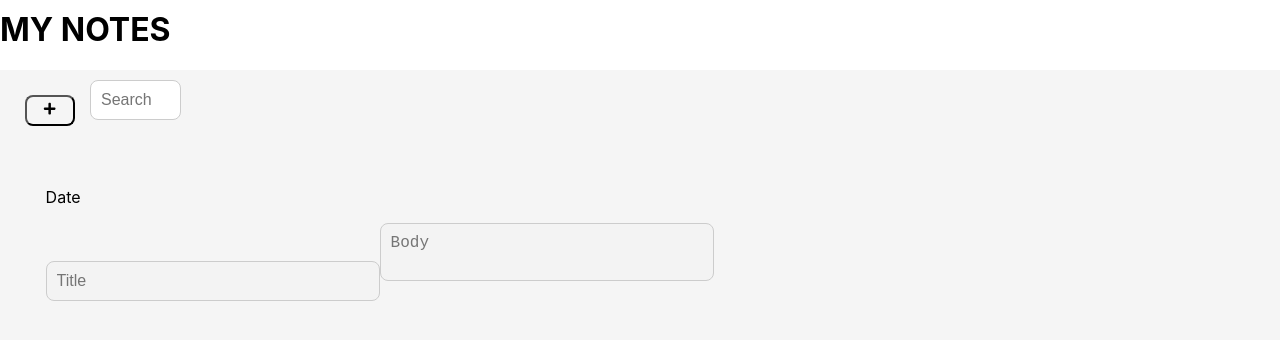
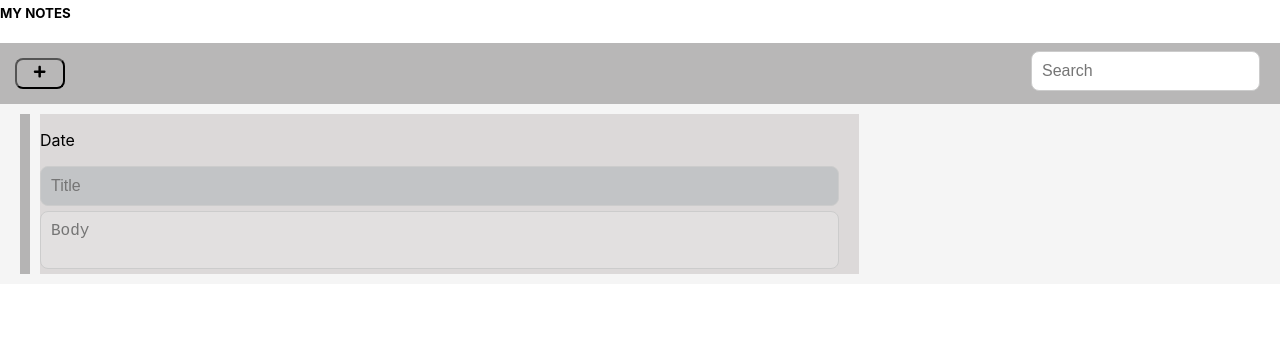
Before and after one commit to GennadyBerg/SEcond_Note_test, a React (Create React App) app: page / in a window 1280 px wide. Shown: the top 340 px of the page. Built offline with nearby package versions, Linux system fonts and the light colour scheme.

Commit message:
B-testing 90%

```diff
--- /dev/null
+++ b/public/example_note.html
@@ -0,0 +1,117 @@
+<!DOCTYPE html>
+<html>
+<head>
+  <title>Верстка по макету</title>
+  <style>
+    /* Общие стили */
+    body {
+      font-family: Arial, sans-serif;
+      margin: 0;
+      padding: 0;
+    }
+
+    .container {
+      max-width: 800px;
+      margin: 0 auto;
+      padding: 20px;
+    }
+
+    /* Стили для навигационной панели */
+    .navbar {
+      background-color: #333;
+      padding: 10px;
+      color: #fff;
+      display: flex;
+      justify-content: space-between;
+      align-items: center;
+    }
+
+    .navbar a {
+      color: #fff;
+      text-decoration: none;
+      margin-left: 10px;
+    }
+
+
+    .navbar .logo img {
+      width: 24px;
+      height: 24px;
+      margin-right: 5px;
+    }
+
+    .navbar input[type="text"] {
+      padding: 5px;
+    }
+
+    /* Стили для двух панелей */
+    .panels {
+      display: flex;
+      align-items: stretch;
+    }
+
+    .panel1 {
+      flex: 1;
+      background-color: #f5f5f5;
+      padding: 20px;
+      width: 40%;
+    }
+    .panel2 {
+      flex: 1;
+      background-color: #f5f5f5;
+      padding: 20px;
+      width: 60%;
+    }
+
+    .panel1 + .panel1 {
+      border-left: 1px solid #ccc;
+    }
+    .panel21 + .panel2 {
+      border-left: 1px solid #ccc;
+    }
+
+    .panel h2 {
+      font-size: 24px;
+      color: #333;
+      margin-top: 0;
+      padding-top: 0;
+    }
+
+    .panel p {
+      font-size: 16px;
+      color: #666;
+      line-height: 1.5;
+    }
+
+    .divider {
+      width: 20px;
+      background-color: #999898;
+      margin: 0 10px;
+    }
+  </style>
+</head>
+<body>
+  <div class="container">
+    <div class="navbar">
+      <div class="logo">
+        <a href="#">Icon 1</a>
+        <a href="#">Icon 2</a>
+        <a href="#">Icon 3</a>
+      </div>
+      <form>
+        <input type="text" placeholder="SEARCH">
+      </form>
+    </div>
+    <div class="panels">
+      <div class="panel1">
+        <h2>Заголовок панели 1</h2>
+        <p>Содержимое панели 1. Lorem ipsum dolor sit amet, consectetur adipiscing elit.</p>
+      </div>
+      <div class="divider"></div>
+      <div class="panel2">
+        <h2>Заголовок панели 2</h2>
+        <p>Содержимое панели 2. Sed do eiusmod tempor incididunt ut labore et dolore magna aliqua.</p>
+      </div>
+    </div>
+  </div>
+</body>
+</html>
--- a/src/App.css
+++ b/src/App.css
@@ -1,40 +1,36 @@
 .app {
   display: flex;
   flex-direction: column;
-  height: 100vh;
   background-color: #f5f5f5;
+  max-width: 200vh;
 }
 
 .container {
   display: flex;
-  flex: 1;
-  padding: 20px;
-  margin-left: 2%;
-  margin-right: 2%;
+  flex-wrap: nowrap;
+  padding: 10px;
+  border-color: #4d4d4d;
 }
 
-.sidebar {
-  flex: 0 0 200px;
-  margin-right: 30px;
-  background-color: #fff;
+.Sidebar {
+  display: flex;
+  align-items: stretch;
+  margin-right: 10px;
+  background-color: #dddada;
   box-shadow: 0 2px 6px rgba(0, 0, 0, 0.1);
   border-radius: 4px;
   overflow: hidden;
-  max-inline-size: 30%;
+  max-inline-size: 32%;
 
 }
 
 .item-list {
-  flex: 1;
   background-color: #fff;
-  box-shadow: 0 2px 6px rgba(0, 0, 0, 0.1);
+  box-shadow: 0 2px 1px rgba(0, 0, 0, 0.1);
   border-radius: 4px;
   overflow: hidden;
-}
+  border: #4d4d4d;
 
-.item-form {
-  flex: 0 0 400px;
-  margin-left: 20px;
 }
 
 h1,
@@ -43,18 +39,19 @@ h3,
 h4,
 h5,
 h6 {
-  margin-top: 10px;
+  margin-top: 5px;
 }
 
 h2 {
-  margin-bottom: 20px;
+  margin-bottom: 5px;
 }
 
 .nav-wrapper {
   display: flex;
-  flex: 1;
-  padding: 10px;
+  justify-content: start;
+  align-items: start;
 }
+
 button {
   cursor: pointer;
   background-color: transparent;
@@ -69,15 +66,15 @@ button {
 
 input[type='text'],
 textarea {
-  width: 30%;
+  width: auto;
   padding: 10px;
   border: 1px solid #ccc;
   border-radius: 8px;
   font-size: 16px;
-  margin-bottom:5px;
+  margin-bottom: 5px;
+  margin-right: 20px;
   resize: none;
-
-
+  text-align: initial;
 }
 
 button.primary {
@@ -111,30 +108,52 @@ button.disabled {
 button.disabled:hover {
   background-color: #f5f5f5;
 }
-/*.search-box  {
-  width: 30%;
-  padding: 10px;
-  border: 1px solid #ccc;
-  border-radius: 8px;
-  font-size: 16px;
 
-  resize: none;
-}*/
 .input-form {
+margin-left: 10px;
+background-color: #dcd9d9;
+display: flex;
+flex-direction: column;
+flex-wrap: nowrap;
+width: 65%;
+height: auto;
 
-  inline-size: 130vh;
+
 
 }
-title {
-  width: 130vh;
+
+.title {
+  background-color: #c2c4c6;
+  display: inline;
+
 }
+
 input-title {
-  width: 130vh;
+  display: inline;
+  font-size: 14px;
 }
-text-note {
-  width: 130vh;
+
+.text-note {
+  display: block;
+  height: 100%;
+
 }
-vertical-line {
-  max-width: 10px;
-  background-color: #686666;
+
+.vertical-line {
+  min-width: 10px;
+  background-color: #b5b4b4;
+
 }
+
+
+
+.NavBar {
+ position: static;
+  justify-content: space-between;
+  align-items: center;
+  flex-wrap: nowrap;
+  flex-direction: row;
+  display: -webkit-inline-flex;
+  display: inline-flex;
+  background-color: #b8b7b7;
+}
--- a/src/App.js
+++ b/src/App.js
@@ -9,12 +9,12 @@ import { AppProvider } from './AppContext';
 function App() {
   return (
     <AppProvider>
-      <h1>MY NOTES</h1>
+      <h5>MY NOTES</h5>
       <div className="app">
         <Navbar />
         <div className="container">
           <Sidebar />
-          <div id='vertical-line'></div>
+          <div className='vertical-line'></div>
           <ItemForm />
         </div>
       </div>
--- a/src/ItemForm.js
+++ b/src/ItemForm.js
@@ -32,9 +32,9 @@ const ItemForm = () => {
         <>
         <div className='input-form'>
             <p>Date</p>
-            <input id='title' disabled={!cntx.editMode} type="text" placeholder="Title" value={title ?? ''}
+            <input className='title' disabled={!cntx.editMode} type="text" placeholder="Title" value={title ?? ''}
                 onInput={e => handleSetTitle(e.target.value)} required />
-            <textarea id='text-note' disabled={!cntx.editMode} placeholder="Body" value={body ?? ''}
+            <textarea className='text-note' disabled={!cntx.editMode} placeholder="Body" value={body ?? ''}
                 onChange={e => handleSetBody(e.target.value)} required></textarea>
         </div>
         </>
--- a/src/Navbar.js
+++ b/src/Navbar.js
@@ -54,8 +54,8 @@ const NavBar = () => {
                             </button>
                         </>
                     ) : null}
-                    <SearchBox />
                 </div>
+                <SearchBox />
             </nav>
         </>
     );
--- a/src/SearchBox.js
+++ b/src/SearchBox.js
@@ -11,6 +11,7 @@ function SearchBox() {
   return (
     <div className="search-box">
       <input
+        id='seach'
         type="text"
         placeholder="Search "
         value={searchText}
```
Also changed, not shown: public/logo192.png (deleted), public/logo512.png (deleted).
